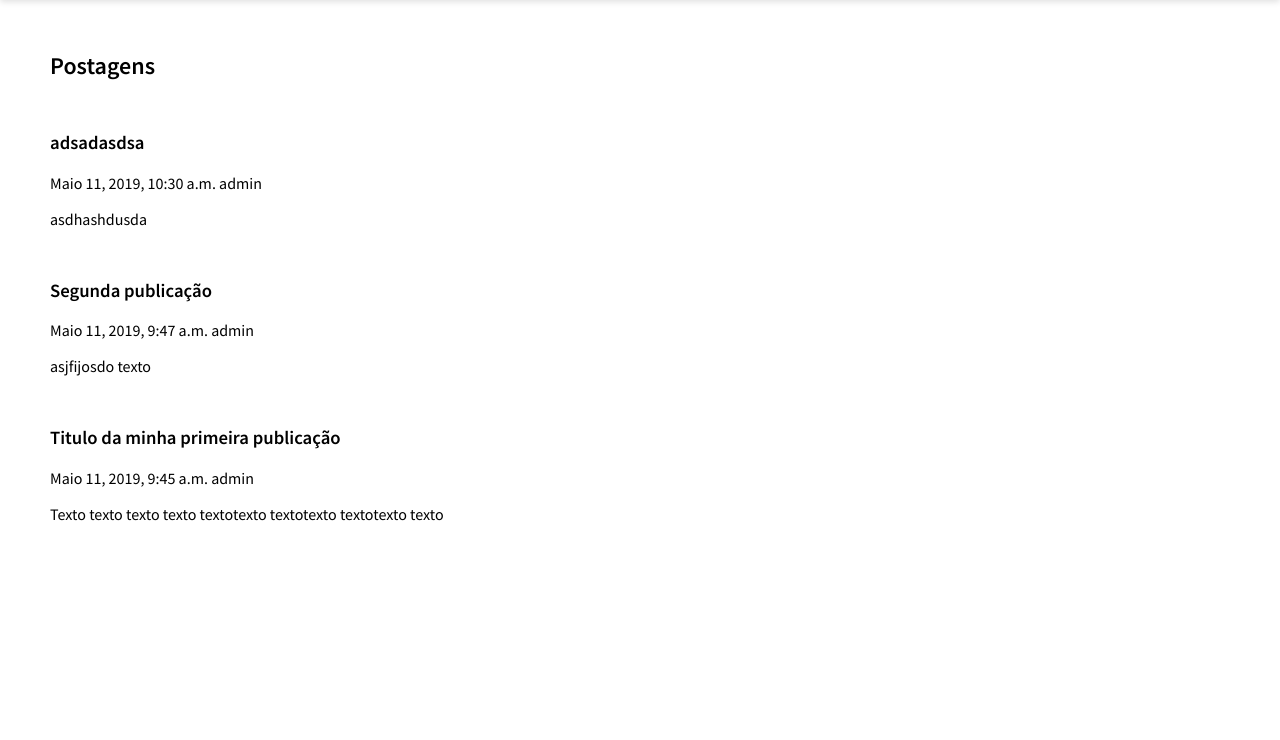
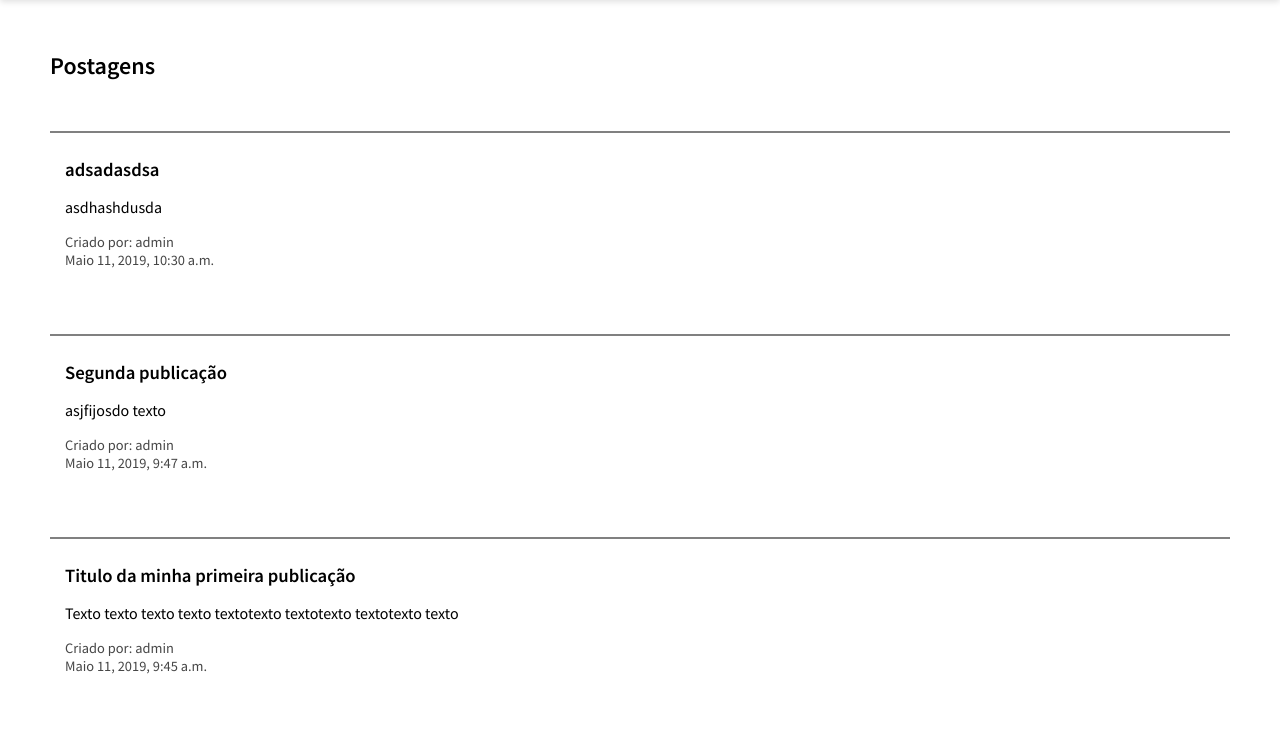
Before and after one commit to pantoja/pta-django, a Django app: page / in a window 1280 px wide. Shown: the part 83-823 px from the top of the page. Before the commit the page ends 604 px from the top, so only its background shows below. Run offline with Django 3.2, Linux system fonts and the light colour scheme; data comes from the database, SQL or seed files in the repository.

Commit message:
add some styling

```diff
--- a/assets/css/style.css
+++ b/assets/css/style.css
@@ -26,4 +26,21 @@ h2 {
 
 article {
     margin: 50px;
+    padding: 15px;
+    border-top: 2px solid grey;
 }
+
+article > h3 {
+    margin: 10px 0;
+}
+.post-info {
+    display: flex;
+    flex-wrap: wrap;
+}
+
+
+.post-info > span {
+    width:100%;
+    font-size: 0.9em;
+    color: rgb(70, 70, 70);
+}
--- a/templates/home.html
+++ b/templates/home.html
@@ -21,11 +21,13 @@
                 <h3>
                     {{ post.title }}
                 </h3>
-                <span>{{ post.created_date }}</span>
-                <span>{{ post.author }}</span>
                 <p class="post-text">
                     {{ post.text }}
                 </p>
+                <div class="post-info">
+                    <span>Criado por: {{ post.author }}</span>
+                    <span>{{ post.created_date }}</span>
+                </div>
             </article>
         {% endfor %}
     </main>
```
